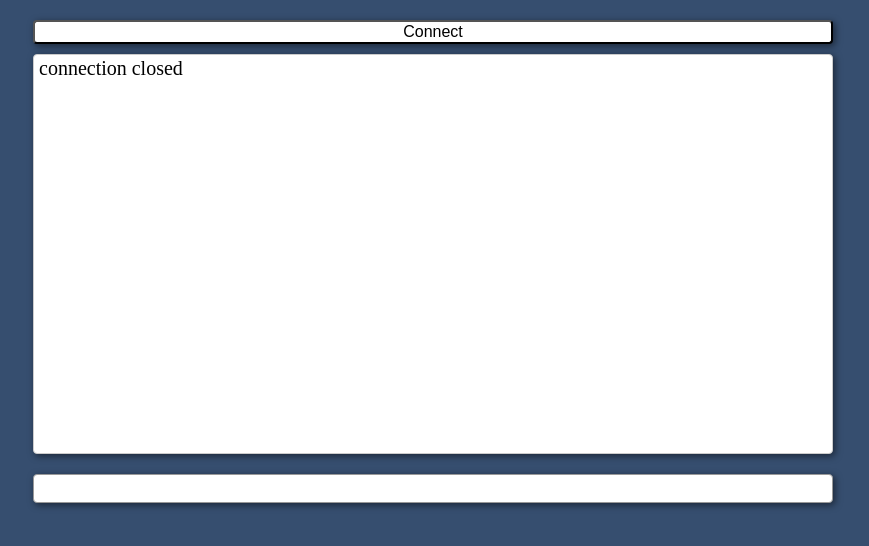
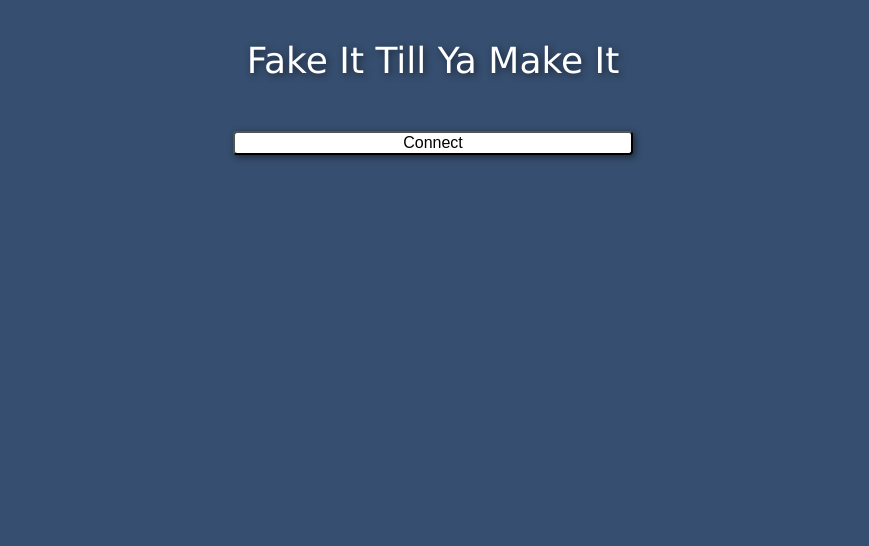
Before and after one commit to Crazycolorz5/Fake-It-Till-Ya-Make-It, a plain HTML site: page index.html in a window 1280 px wide. Both pictures are taken after a click on the button "Connect". Shown: the whole page, without its empty margins (207-1076 px from the left). Drawn offline with nearby package versions, Linux system fonts and the light colour scheme.

Commit message:
added title

```diff
--- a/index.html
+++ b/index.html
@@ -1,5 +1,7 @@
 <html>
 <head>
+
+<title>Fake It Till Ya Make It</title>
 
 <style>
 * {
@@ -17,12 +19,25 @@ body {
 #main_container {
     margin-left: auto;
     margin-right: auto;
-    width: 800px;
+    width: 1000px;
+}
+
+.title {
+    text-align: center;
+    font-family: Verdana;
+    font-size: 36px;
+    color: #fff;
+    margin: 20px 0 30px;
+    text-shadow: 2px 2px 7px rgba(0, 0, 0, 0.5);
 }
 
 #btn_connect {
-    width: 100%;
+    display: block;
+    width: 40%;
     height: 24px;
+    margin-top: 50px;
+    margin-left: auto;
+    margin-right: auto;
     font-size: 16px;
     border-radius: 4px;
     outline: none;
@@ -43,7 +58,7 @@ body {
     margin-top: 10px;
     border: 1px solid #ccc;
     width: 100%;
-    height: 400px;
+    height: 600px;
     font-size: 20px;
     overflow-y: auto;
     border-radius: 4px;
@@ -52,7 +67,7 @@ body {
     background: #fff;
 }
 
-input {
+#input_user {
     margin-top: 20px;
     width: 100%;
     font-size: 20px;
@@ -88,11 +103,15 @@ function formatResponse(text) {
 
 
 $(document).ready(function() {
+    $("#div_output").hide()
+    $("#input_user").hide()
+
     $("#btn_connect").click(function() {
         ws = new WebSocket("ws://localhost:10000")
 
         ws.onopen = function(e) {
-            //$("#div_output").html("connected<br />")
+            $("#div_output").show()
+            $("#input_user").show()
         }
 
         ws.onmessage = function(e) {
@@ -105,6 +124,8 @@ $(document).ready(function() {
 
             ws = null
             $("#btn_connect").show()
+            $("#div_output").hide()
+            $("#input_user").hide()
         }
 
         ws.onclose = function(e) {
@@ -112,16 +133,23 @@ $(document).ready(function() {
 
             ws = null
             $("#btn_connect").show()
+            $("#div_output").hide()
+            $("#input_user").hide()
         }
 
         $("#btn_connect").hide()
     })
 
 
-    $("input").keydown(function(e) {
+    $("#input_user").keydown(function(e) {
         if (ws && 13 == e.keyCode) {
-            ws.send($("input").val())
-            $("input").val("")
+            input = $("#input_user").val()
+            $("#input_user").val("")
+
+            ws.send(input)
+
+            last = $("#div_output p").last()
+            last.html(last.html() + input)
         }
     })
 })
@@ -133,9 +161,10 @@ $(document).ready(function() {
 <body>
 
 <div id="main_container">
-    <div><button id="btn_connect">Connect</button></div>
+    <div class="title">Fake It Till Ya Make It</div>
+    <button id="btn_connect">Connect</button>
     <div id="div_output"></div>
-    <input type="text" />
+    <input type="text" id="input_user" />
 </div>
 
 </body>
```
